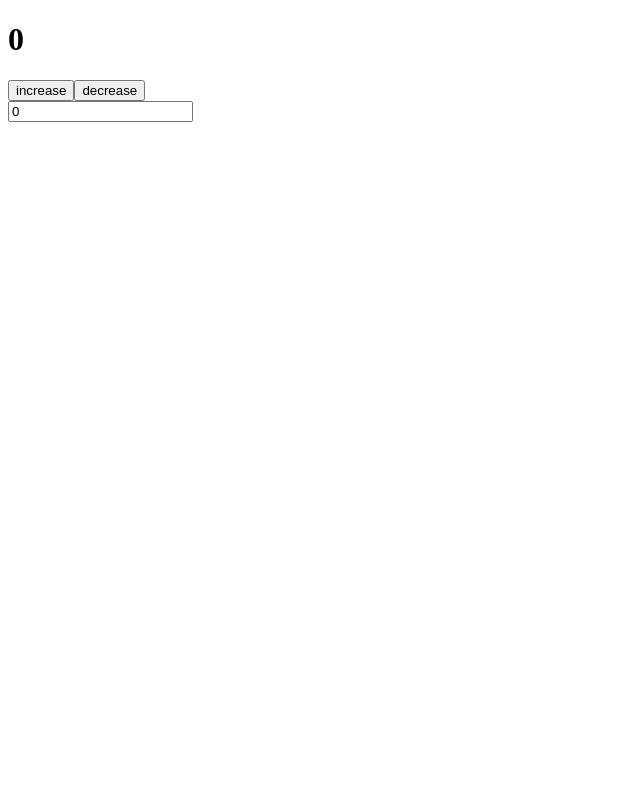
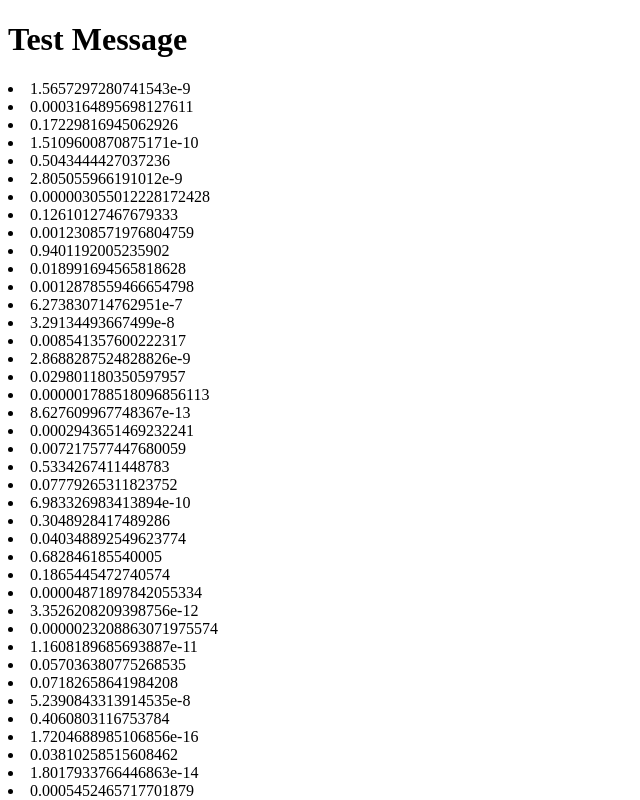
Before and after one commit to Mahesh1997tech/React-basic, a React (Vite) app: page / in a window 1280 px wide. Shown: the top 800 px of the page, without its empty margins (0-640 px from the left). Built offline with nearby package versions, Linux system fonts and the light colour scheme.

Commit message:
add useEffect layout hook

```diff
--- a/src/App.jsx
+++ b/src/App.jsx
@@ -153,44 +153,67 @@
 
 
 
-import React, { useState } from "react";
+// import React, { useState } from "react";
 
-import { useReducer } from "react";
+// import { useReducer } from "react";
 
 
-function App(){
-    const initialState={count:0}
+// function App(){
+//     const initialState={count:0}
 
-    const reducer=(state,action)=>{
-        switch(action.type){
-            case 'increase':{
-                return{count:state.count+1}
-        }
-            case 'decrease':{
-                return{count:state.count-1}
-            }
-    case 'input':{
-        return{count:action.payload}
-    }
-            default:{
-        return state
-            }
-        }
-    }
+//     const reducer=(state,action)=>{
+//         switch(action.type){
+//             case 'increase':{
+//                 return{count:state.count+1}
+//         }
+//             case 'decrease':{
+//                 return{count:state.count-1}
+//             }
+//     case 'input':{
+//         return{count:action.payload}
+//     }
+//             default:{
+//         return state
+//             }
+//         }
+//     }
 
-   const[state, dispatch]= useReducer(reducer, initialState)//takes two arguments 1 is function and 2nd is initial state
+//    const[state, dispatch]= useReducer(reducer, initialState)//takes two arguments 1 is function and 2nd is initial state
 
-    // const[count,setCount]=useState(0)
-    return(
-        <>
+//     // const[count,setCount]=useState(0)
+//     return(
+//         <>
 
-        <h1>{state.count}</h1>
-        <button onClick={()=>dispatch({type:'increase'})}>increase</button>
-        <button onClick={()=>dispatch({type:'decrease'})}>decrease</button><br></br>
+//         <h1>{state.count}</h1>
+//         <button onClick={()=>dispatch({type:'increase'})}>increase</button>
+//         <button onClick={()=>dispatch({type:'decrease'})}>decrease</button><br></br>
 
-        <input value={state.count} onChange={(e)=>dispatch({type:'input',payload:Number(e.target.value)})} type="number"  name="" id="" />
+//         <input value={state.count} onChange={(e)=>dispatch({type:'input',payload:Number(e.target.value)})} type="number"  name="" id="" />
 
-        </>
-    )
+//         </>
+//     )
+// }
+// export default App;
+
+import React, { useEffect, useLayoutEffect } from 'react'
+
+const App = () => {
+
+    useEffect(()=>{
+        console.log('message from use effect');
+
+    },[])
+
+    useLayoutEffect(()=>{
+        console.log('message from uselayout effect');//first exexuted
+
+    },[])
+  return (
+    <div><h1>Test Message</h1>
+
+    {Array(40000).fill('').map((item, index)=>(<li key={index}>{Math.pow(Math.random(),10)}</li>))}
+    </div>
+  )
 }
-export default App;
+
+export default App
```
